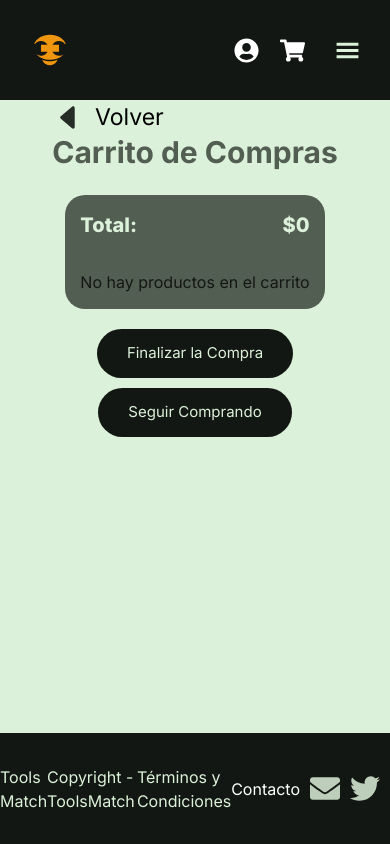
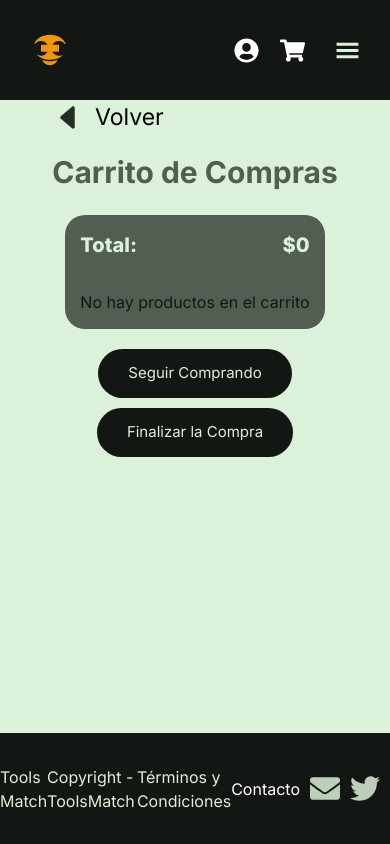
Before and after one commit to Jefersonsteven/tools-match, a Next.js app: page /cart in a window 390 px wide. Built offline with nearby package versions, Linux system fonts and the light colour scheme.

Commit message:
varios cambios :)

```diff
--- a/src/app/cart/Cart.module.css
+++ b/src/app/cart/Cart.module.css
@@ -87,6 +87,7 @@
   color: #fff;
   font-size: 1.5rem;
   margin-top: 40px;
+  flex-direction: row-reverse;
 }
 .cartButton button {
   width: 208px;
@@ -113,6 +114,7 @@
   }
   .cartContainer {
     gap: 0rem;
+    margin: 2rem 0;
   }
   .cartCards {
     padding: 1.5rem;
@@ -148,7 +150,7 @@
     font-size: 2rem;
   }
   .cartButton {
-    flex-direction: column;
+    flex-direction: column-reverse;
     gap: 1rem;
     margin-top: 20px;
   }
--- a/src/app/favorite/page.jsx
+++ b/src/app/favorite/page.jsx
@@ -35,7 +35,7 @@ const Favorites = ({ title, price, type }) => {
         count: 0,
       });
     }
-  }, [favorite, setFavorite, refresh]); // Empty dependency array to run the effect only once on component mount
+  }, []); // Empty dependency array to run the effect only once on component mount
 
   return (
     <div>
--- a/src/components/Cards/Card.module.css
+++ b/src/components/Cards/Card.module.css
@@ -117,7 +117,6 @@
 
 @media (max-width: 700px) {
   .cardContainer {
-    width: 50%;
     height: 100%;
     margin: 0 auto;
   }
@@ -126,7 +125,7 @@
     height: 100%;
   }
   .cardContent {
-    flex-direction: column;
+    flex-direction: column-reverse;
     justify-content: space-between;
   }
   .cardName {
```
Also changed, not shown: src/app/favorite/Favorites.module.css (+4 -5 lines).
